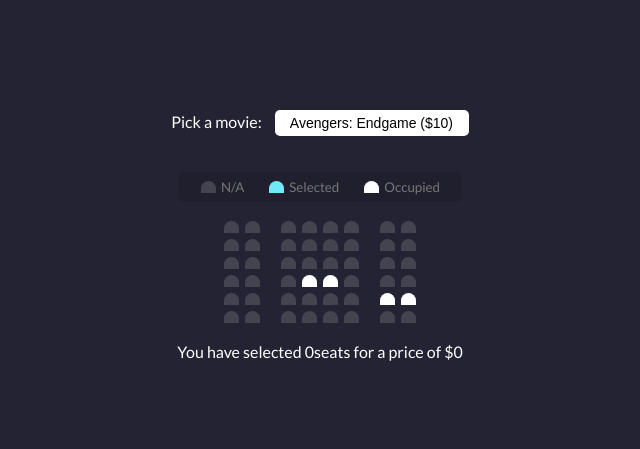
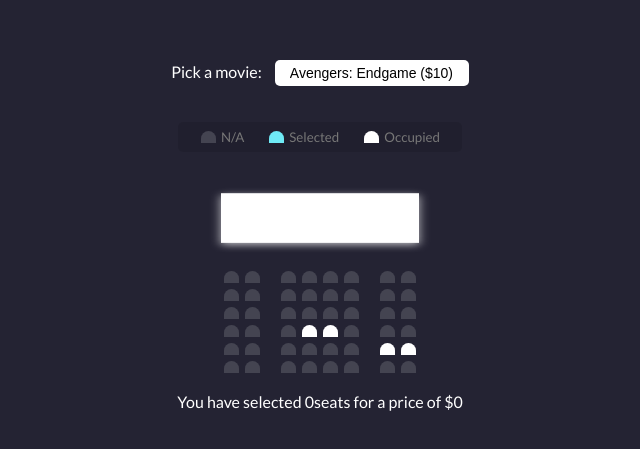
Before and after one commit to tobsirl/VanillaJS, a plain HTML site: page MovieSeatBooking/index.html in a window 1280 px wide. Shown: the part 167-616 px from the top of the page, without its empty margins (320-960 px from the left). Drawn offline with Linux system fonts and the light colour scheme.

Commit message:
Fixed an issue in the html with regards to the screen, added styling

```diff
--- a/MovieSeatBooking/css/styles.css
+++ b/MovieSeatBooking/css/styles.css
@@ -87,3 +87,12 @@
 .row {
   display: flex;
 }
+
+.screen {
+  background-color: #fff;
+  height: 70px;
+  width: 100%;
+  margin: 15px 0;
+  transform: rotateX(-45deg);
+  box-shadow: 0 3px 10px rgba(255, 255, 255, 0.7);
+}
--- a/MovieSeatBooking/index.html
+++ b/MovieSeatBooking/index.html
@@ -3,7 +3,10 @@
   <head>
     <meta charset="UTF-8" />
     <meta name="viewport" content="width=device-width, initial-scale=1.0" />
-    <link href="https://fonts.googleapis.com/css?family=Lato&display=swap" rel="stylesheet">
+    <link
+      href="https://fonts.googleapis.com/css?family=Lato&display=swap"
+      rel="stylesheet"
+    />
     <link rel="stylesheet" href="/css/styles.css" />
     <title>Movie Seat Booking</title>
   </head>
@@ -34,7 +37,7 @@
     </ul>
 
     <div class="container">
-      <div class="screen">
+      <div class="screen"></div>
       <div class="row">
         <div class="seat"></div>
         <div class="seat"></div>
@@ -96,7 +99,6 @@
         <div class="seat"></div>
       </div>
     </div>
-    </div>
 
     <p class="text">
       You have selected <span id="count">0</span>seats for a price of
```
Lines whose indentation alone changed are shown as unchanged.
